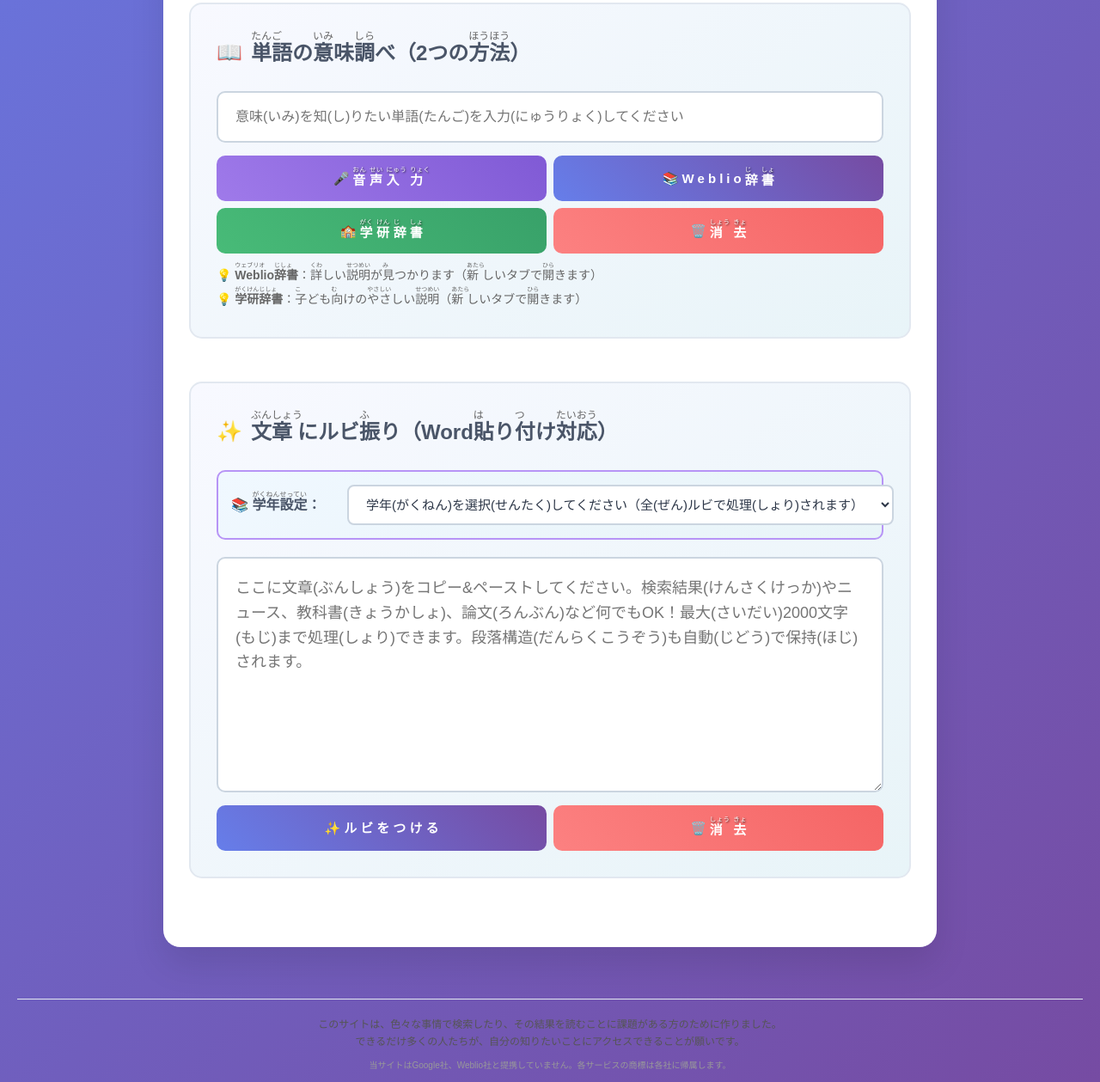
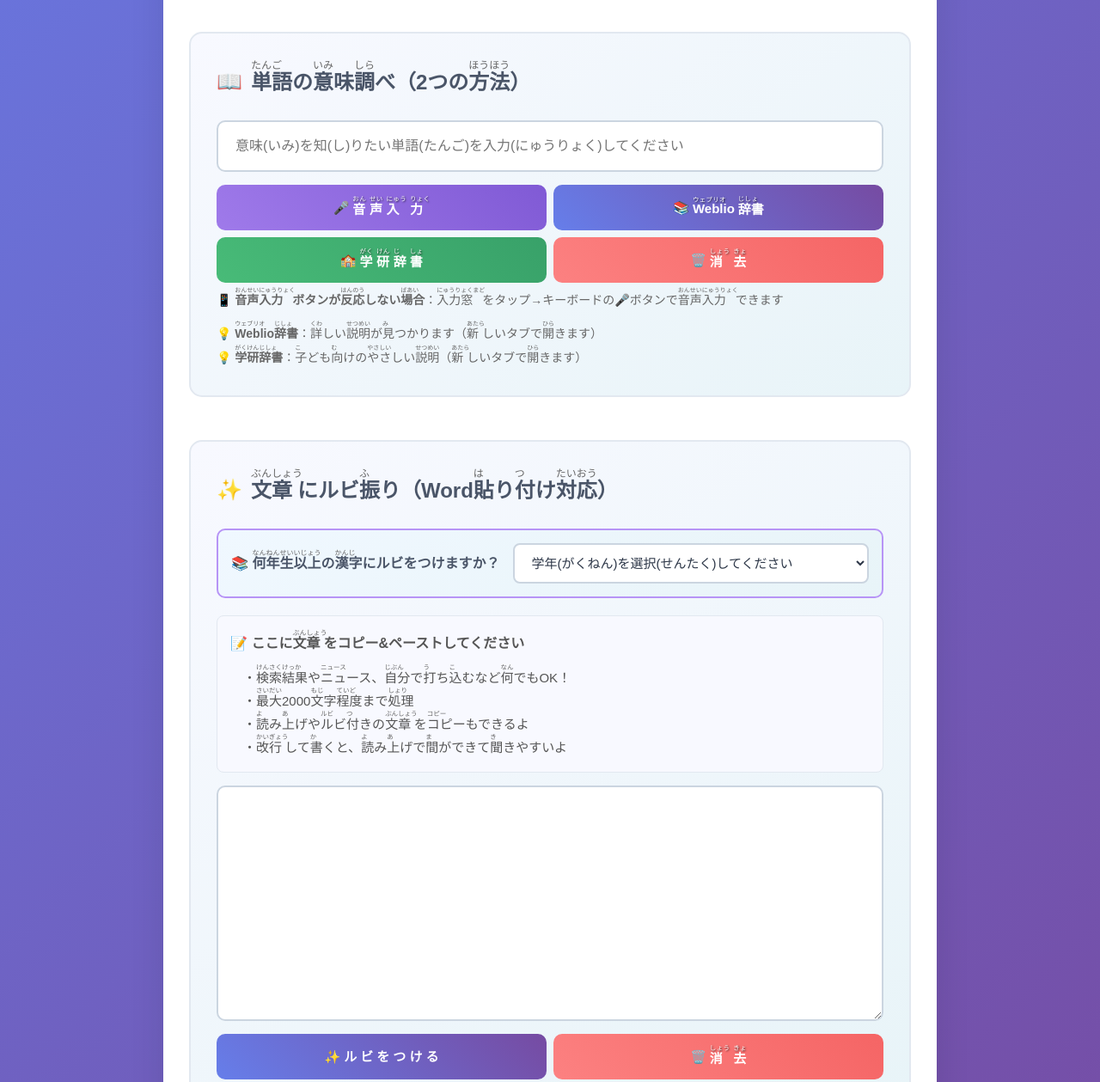
Before and after one commit to ajisaimomo/manabi-no-madoguchi, a website: page public/index_backup.html in a window 1280 px wide. Shown: the part 771-2030 px from the top of the page at 86% size. Drawn offline with Linux system fonts and the light colour scheme.

Commit message:
学年選択機能完成: 表示をシンプル化, iPhone音声入力対応

```diff
--- a/public/index_backup.html
+++ b/public/index_backup.html
@@ -29,7 +29,7 @@
                 <span class="mobile-text" style="display: none;">ウェブ<ruby>検索<rt>けんさく</rt></ruby></span>
             </h2>
             <div class="input-group">
-                <input type="text" id="searchInput" placeholder="調(しら)べたいことを入力(にゅうりょく)してください">
+                <input type="text" id="searchInput" inputmode="verbatim" placeholder="調(しら)べたいことを入力(にゅうりょく)してください">
             </div>
             <div class="search-buttons">
                 <button class="btn btn-voice" onclick="startVoiceSearch()" id="voiceBtn" title="音声入力">
@@ -39,6 +39,9 @@
                     <ruby>🔍<rt></rt></ruby> <ruby>検<rt>けん</rt></ruby><ruby>索<rt>さく</rt></ruby>
                 </button>
             </div>
+            <p style="font-size: 14px; color: #666; margin-top: 5px;">
+                📱 <strong><ruby>音声<rt>おんせい</rt></ruby><ruby>入力<rt>にゅうりょく</rt></ruby>ボタンが<ruby>反応<rt>はんのう</rt></ruby>しない<ruby>場合<rt>ばあい</rt></ruby></strong>：<ruby>入力窓<rt>にゅうりょくまど</rt></ruby>をタップ→キーボードの🎤ボタンで<ruby>音声<rt>おんせい</rt></ruby><ruby>入力<rt>にゅうりょく</rt></ruby>できます
+            </p>
             <p style="font-size: 14px; color: #666; margin-top: 10px;">
                 💡 <ruby>検索<rt>けんさく</rt></ruby><ruby>結果<rt>けっか</rt></ruby>は<ruby>新<rt>あたら</rt></ruby>しいタブで<ruby>開<rt>ひら</rt></ruby>きます。<ruby>結果<rt>けっか</rt></ruby>をコピーして<ruby>下<rt>した</rt></ruby>の「ルビ<ruby>振<rt>ふ</rt></ruby>り」で<ruby>使<rt>つか</rt></ruby>えます。
             </p>
@@ -52,14 +55,14 @@
                 <span class="mobile-text" style="display: none;"><ruby>単語<rt>たんご</rt></ruby>の<ruby>意味<rt>いみ</rt></ruby><ruby>調<rt>しら</rt></ruby>べ</span>
             </h2>
             <div class="input-group">
-                <input type="text" id="dictInput" placeholder="意味(いみ)を知(し)りたい単語(たんご)を入力(にゅうりょく)してください">
+                <input type="text" id="dictInput" inputmode="verbatim" placeholder="意味(いみ)を知(し)りたい単語(たんご)を入力(にゅうりょく)してください">
             </div>
             <div class="dict-buttons">
                 <button class="btn btn-voice" onclick="startVoiceDict()" id="voiceDictBtn" title="音声入力">
                     <ruby>🎤<rt></rt></ruby> <ruby>音<rt>おん</rt></ruby><ruby>声<rt>せい</rt></ruby><ruby>入<rt>にゅう</rt></ruby><ruby>力<rt>りょく</rt></ruby>
                 </button>
                 <button class="btn" onclick="searchWeblio()">
-                    <ruby>📚<rt></rt></ruby> <ruby>W<rt></rt></ruby><ruby>e<rt></rt></ruby><ruby>b<rt></rt></ruby><ruby>l<rt></rt></ruby><ruby>i<rt></rt></ruby><ruby>o<rt></rt></ruby><ruby>辞<rt>じ</rt></ruby><ruby>書<rt>しょ</rt></ruby>
+                    <ruby>📚<rt></rt></ruby> <ruby>Weblio<rt>ウェブリオ</rt></ruby><ruby>辞書<rt>じしょ</rt></ruby>
                 </button>
                 <button class="btn btn-secondary" onclick="searchGakken()">
                     <ruby>🏫<rt></rt></ruby> <ruby>学<rt>がく</rt></ruby><ruby>研<rt>けん</rt></ruby><ruby>辞<rt>じ</rt></ruby><ruby>書<rt>しょ</rt></ruby>
@@ -69,6 +72,9 @@
                 </button>
             </div>
             <div id="dictResult" class="result-box"></div>
+            <p style="font-size: 14px; color: #666; margin-top: 5px;">
+                📱 <strong><ruby>音声<rt>おんせい</rt></ruby><ruby>入力<rt>にゅうりょく</rt></ruby>ボタンが<ruby>反応<rt>はんのう</rt></ruby>しない<ruby>場合<rt>ばあい</rt></ruby></strong>：<ruby>入力窓<rt>にゅうりょくまど</rt></ruby>をタップ→キーボードの🎤ボタンで<ruby>音声<rt>おんせい</rt></ruby><ruby>入力<rt>にゅうりょく</rt></ruby>できます
+            </p>
             <p style="font-size: 14px; color: #666; margin-top: 10px;">
                 💡 <strong><ruby>Weblio<rt>ウェブリオ</rt></ruby><ruby>辞書<rt>じしょ</rt></ruby></strong>：<ruby>詳<rt>くわ</rt></ruby>しい<ruby>説明<rt>せつめい</rt></ruby>が<ruby>見<rt>み</rt></ruby>つかります（<ruby>新<rt>あたら</rt></ruby>しいタブで<ruby>開<rt>ひら</rt></ruby>きます）<br>
                 💡 <strong><ruby>学研<rt>がくけん</rt></ruby><ruby>辞書<rt>じしょ</rt></ruby></strong>：<ruby>子<rt>こ</rt></ruby>ども<ruby>向<rt>む</rt></ruby>けの<ruby>やさしい<rt>やさしい</rt></ruby><ruby>説明<rt>せつめい</rt></ruby>（<ruby>新<rt>あたら</rt></ruby>しいタブで<ruby>開<rt>ひら</rt></ruby>きます）
@@ -85,20 +91,30 @@
 
             <!-- 🆕 学年選択セクション -->
             <div class="grade-selector">
-                <label for="gradeSelect">📚 <ruby>学年<rt>がくねん</rt></ruby><ruby>設定<rt>せってい</rt></ruby>：</label>
+                <label for="gradeSelect">📚 <ruby>何年生<rt>なんねんせい</rt></ruby><ruby>以上<rt>いじょう</rt></ruby>の<ruby>漢字<rt>かんじ</rt></ruby>にルビをつけますか？</label>
                 <select id="gradeSelect">
-                    <option value="">学年(がくねん)を選択(せんたく)してください（全(ぜん)ルビで処理(しょり)されます）</option>
-                    <option value="1">小学(しょうがく)1年生(ねんせい)レベル（ほとんどの漢字(かんじ)にルビ）</option>
-                    <option value="2">小学(しょうがく)2年生(ねんせい)レベル</option>
-                    <option value="3">小学(しょうがく)3年生(ねんせい)レベル</option>
-                    <option value="4">小学(しょうがく)4年生(ねんせい)レベル</option>
-                    <option value="5">小学(しょうがく)5年生(ねんせい)レベル</option>
-                    <option value="6">小学(しょうがく)6年生(ねんせい)レベル（おすすめ）</option>
-                    <option value="8">中学生(ちゅうがくせい)レベル（難(むずか)しい漢字(かんじ)のみルビ）</option>
+                    <option value="">学年(がくねん)を選択(せんたく)してください</option>
+                    <option value="1">小1(しょういち)</option>
+                    <option value="2">小2(しょうに)</option>
+                    <option value="3">小3(しょうさん)</option>
+                    <option value="4">小4(しょうよん)</option>
+                    <option value="5">小5(しょうご)</option>
+                    <option value="6">小6(しょうろく)（おすすめ）</option>
+                    <option value="8">中学以上(ちゅうがくいじょう)</option>
                 </select>
             </div>
 
-            <textarea id="rubyInput" rows="8" placeholder="ここに文章(ぶんしょう)をコピー&ペーストしてください。検索結果(けんさくけっか)やニュース、教科書(きょうかしょ)、論文(ろんぶん)など何でもOK！最大(さいだい)2000文字(もじ)まで処理(しょり)できます。段落構造(だんらくこうぞう)も自動(じどう)で保持(ほじ)されます。"></textarea>
+
+            <div style="font-size: 16px; color: #555; margin-bottom: 15px; line-height: 1.8; background: #f8f9ff; padding: 15px; border-radius: 8px; border: 1px solid #e2e8f0;">
+                <div style="margin-bottom: 8px;">📝 <strong>ここに<ruby>文章<rt>ぶんしょう</rt></ruby>をコピー&ペーストしてください</strong></div>
+                <div style="margin-left: 15px; font-size: 15px;">
+                    ・<ruby>検索<rt>けんさく</rt></ruby><ruby>結果<rt>けっか</rt></ruby>や<ruby>ニュース<rt>ニュース</rt></ruby>、<ruby>自分<rt>じぶん</rt></ruby>で<ruby>打<rt>う</rt></ruby>ち<ruby>込<rt>こ</rt></ruby>むなど<ruby>何<rt>なん</rt></ruby>でもOK！<br>
+                    ・<ruby>最大<rt>さいだい</rt></ruby>2000<ruby>文字<rt>もじ</rt></ruby><ruby>程度<rt>ていど</rt></ruby>まで<ruby>処理<rt>しょり</rt></ruby><br>
+                    ・<ruby>読<rt>よ</rt></ruby>み<ruby>上<rt>あ</rt></ruby>げや<ruby>ルビ<rt>ルビ</rt></ruby><ruby>付<rt>つ</rt></ruby>きの<ruby>文章<rt>ぶんしょう</rt></ruby>を<ruby>コピー<rt>コピー</rt></ruby>もできるよ<br>
+                    ・<ruby>改行<rt>かいぎょう</rt></ruby>して<ruby>書<rt>か</rt></ruby>くと、<ruby>読<rt>よ</rt></ruby>み<ruby>上<rt>あ</rt></ruby>げで<ruby>間<rt>ま</rt></ruby>ができて<ruby>聞<rt>き</rt></ruby>きやすいよ
+                </div>
+            </div>
+            <textarea id="rubyInput" rows="8" placeholder=""></textarea>
             <div class="ruby-buttons">
                 <button class="btn" onclick="addRuby()" id="rubyBtn">
                     <ruby>✨<rt></rt></ruby> <ruby>ル<rt></rt></ruby><ruby>ビ<rt></rt></ruby><ruby>を<rt></rt></ruby><ruby>つ<rt></rt></ruby><ruby>け<rt></rt></ruby><ruby>る<rt></rt></ruby>
```
Also changed, not shown: public/index.html (+2 -2 lines).
